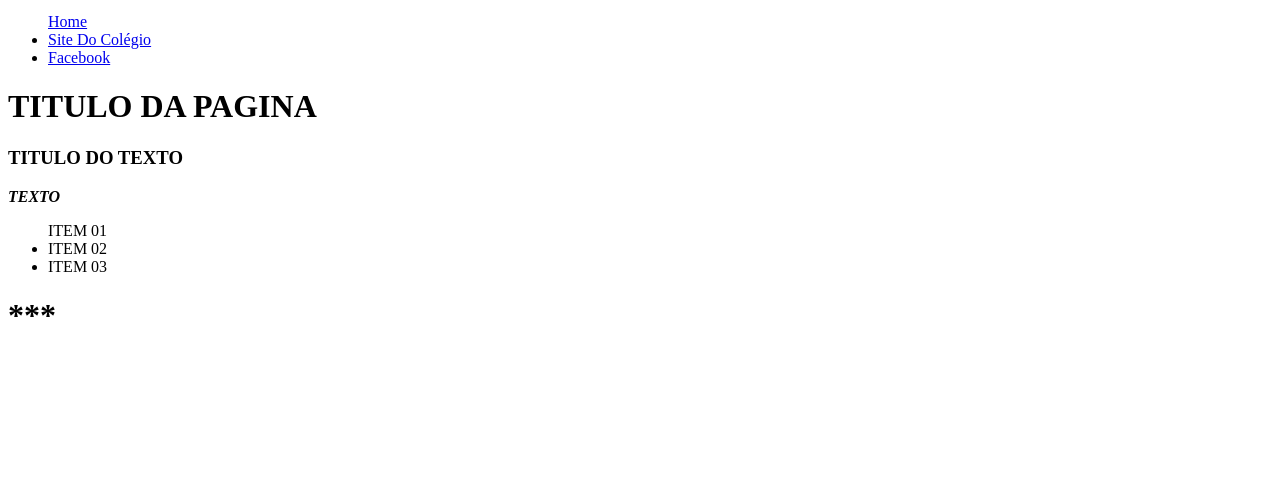
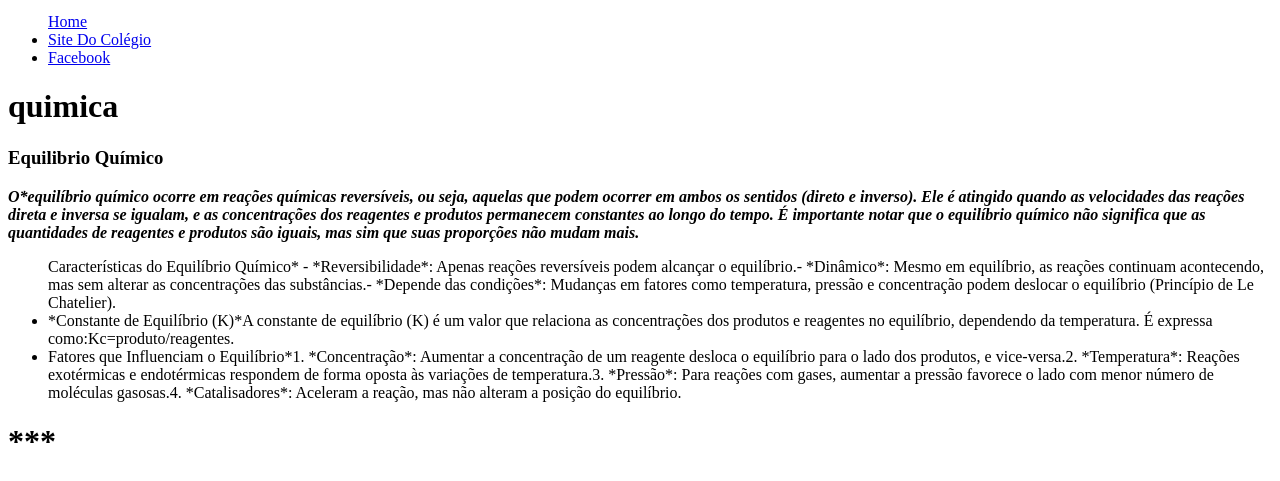
Before and after one commit to ruysw/trabalho-de-quimica, a plain HTML site: page index.html in a window 1280 px wide. Shown: the part 37-518 px from the top of the page. Drawn offline with Linux system fonts and the light colour scheme.

Commit message:
Update index.html

```diff
--- a/index.html
+++ b/index.html
@@ -21,14 +21,15 @@ href="https://www.facebook.com/profile.php?id=100009582499964">Facebook</li></a>
    </nav>
   </header>
 <main>
-  <h1>TITULO DA PAGINA</h1>
+  <h1>quimica</h1>
   <div class="PRIMEIROPARAGRAFO">
-  <h3>TITULO DO TEXTO</h3>
-  <p><i><b>TEXTO</b></i></p>
+  <h3>Equilibrio Químico</h3>
+  <p><i><b>O*equilíbrio químico ocorre em reações químicas reversíveis, ou seja, aquelas que podem ocorrer em ambos os sentidos (direto e inverso). Ele é atingido quando as velocidades das reações direta e inversa se igualam, e as concentrações dos reagentes e produtos permanecem constantes ao longo do tempo. É importante notar que o equilíbrio químico não significa que as quantidades de reagentes e produtos são iguais, mas sim que suas proporções não mudam mais.</b></i></p>
   <ul id="lista02"
-    <li>ITEM 01</li>
-    <li>ITEM 02</li>
-    <li>ITEM 03</li>
+    <li>Características do Equilíbrio Químico*
+- *Reversibilidade*: Apenas reações reversíveis podem alcançar o equilíbrio.- *Dinâmico*: Mesmo em equilíbrio, as reações continuam acontecendo, mas sem alterar as concentrações das substâncias.- *Depende das condições*: Mudanças em fatores como temperatura, pressão e concentração podem deslocar o equilíbrio (Princípio de Le Chatelier).</li>
+    <li>*Constante de Equilíbrio (K)*A constante de equilíbrio (K) é um valor que relaciona as concentrações dos produtos e reagentes no equilíbrio, dependendo da temperatura. É expressa como:Kc=produto/reagentes.</li>
+    <li>Fatores que Influenciam o Equilíbrio*1. *Concentração*: Aumentar a concentração de um reagente desloca o equilíbrio para o lado dos produtos, e vice-versa.2. *Temperatura*: Reações exotérmicas e endotérmicas respondem de forma oposta às variações de temperatura.3. *Pressão*: Para reações com gases, aumentar a pressão favorece o lado com menor número de moléculas gasosas.4. *Catalisadores*: Aceleram a reação, mas não alteram a posição do equilíbrio.</li>
   </ul>
   </div>
   <h1>***</h1>
```
